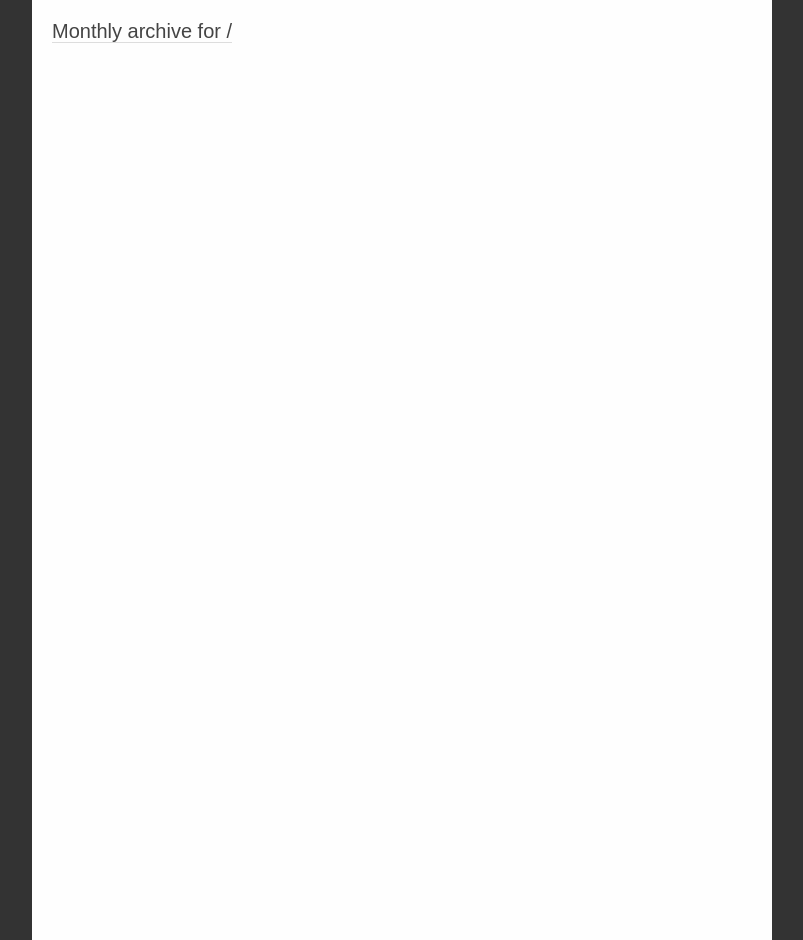
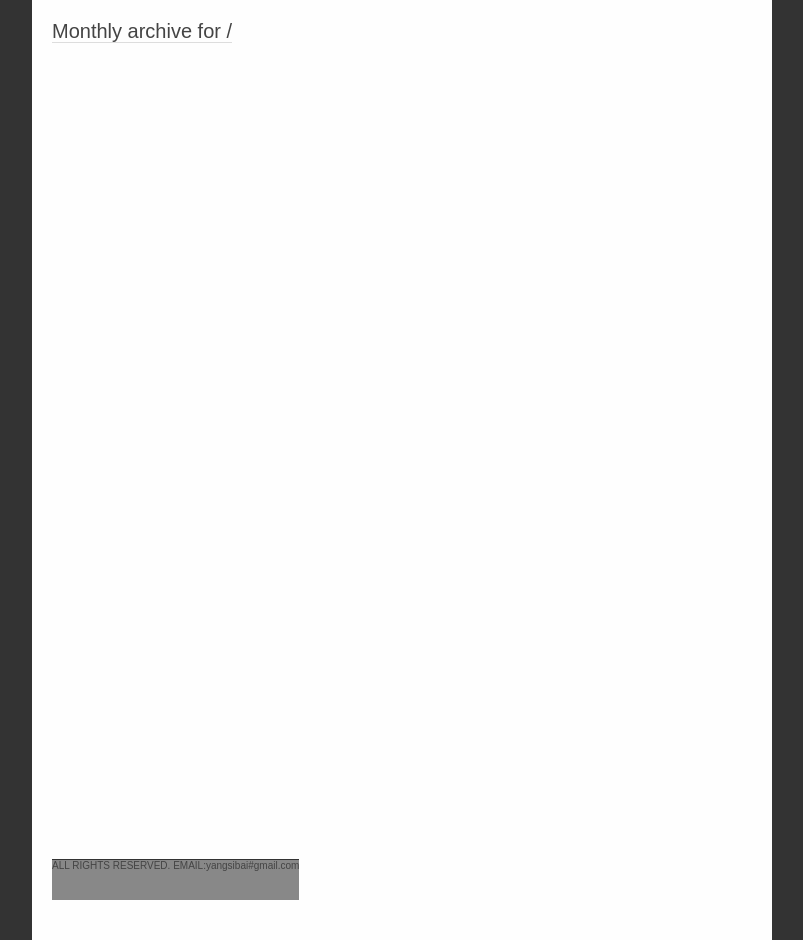
Before and after one commit to osrpt/osrpt.github.com, a Jekyll site: the page built from archive.html, in a window 1280 px wide. Shown: the whole page, without its empty margins (238-1041 px from the left). Built offline with Jekyll 4.4.1, drawn with Linux system fonts in a browser that asks for light colours; Markdown is read by kramdown in place of the engine named in the settings.

Commit message:
add footer

```diff
--- a/_layouts/default.html
+++ b/_layouts/default.html
@@ -11,6 +11,7 @@
 
 <body class="home">
     {{ content }}
+    <div class="footer">ALL RIGHTS RESERVED. EMAIL:yangsibai#gmail.com</div>
     <script>
     (function(i, s, o, g, r, a, m) {
         i['GoogleAnalyticsObject'] = r;
--- a/css/default.css
+++ b/css/default.css
@@ -244,6 +244,16 @@ pre, code, kbd, samp {
 pre {
     border:1px solid #333;
 }
+
+.footer{
+    position:absolute;
+    bottom: 0;
+    background: #888;
+    height:40px;
+    text-align: center;
+    border-top: 1px solid #333;
+}
+
 .home .title {
     font-size: 2em;
     border-bottom: 1px solid #ddd;
```
